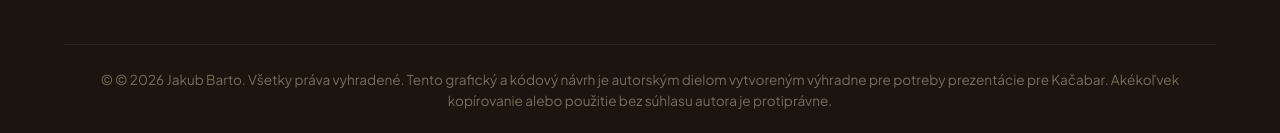
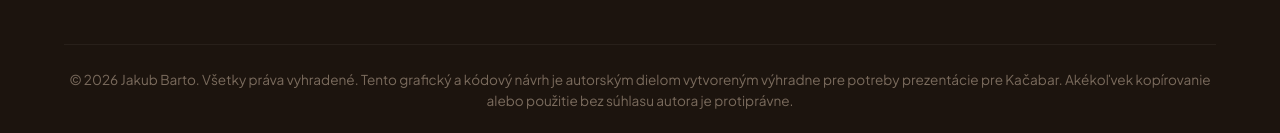
Before and after one commit to bartoj016/web-publish, a plain HTML site: page index.html in a window 1280 px wide. Shown: the part 2790-2923 px from the top of the page. Drawn offline with nearby package versions, Linux system fonts and the light colour scheme; a web font is replaced by a local one.

Commit message:
Update index.html

```diff
--- a/index.html
+++ b/index.html
@@ -492,7 +492,7 @@
             </div>
         </div>
         <div class="footer-bottom">
-            <p>&copy; © 2026 Jakub Barto. Všetky práva vyhradené. Tento grafický a kódový návrh je autorským dielom vytvoreným výhradne pre potreby prezentácie pre Kačabar. Akékoľvek kopírovanie alebo použitie bez súhlasu autora je protiprávne.</p>
+            <p>© 2026 Jakub Barto. Všetky práva vyhradené. Tento grafický a kódový návrh je autorským dielom vytvoreným výhradne pre potreby prezentácie pre Kačabar. Akékoľvek kopírovanie alebo použitie bez súhlasu autora je protiprávne.</p>
         </div>
     </footer>
     <script>
```
